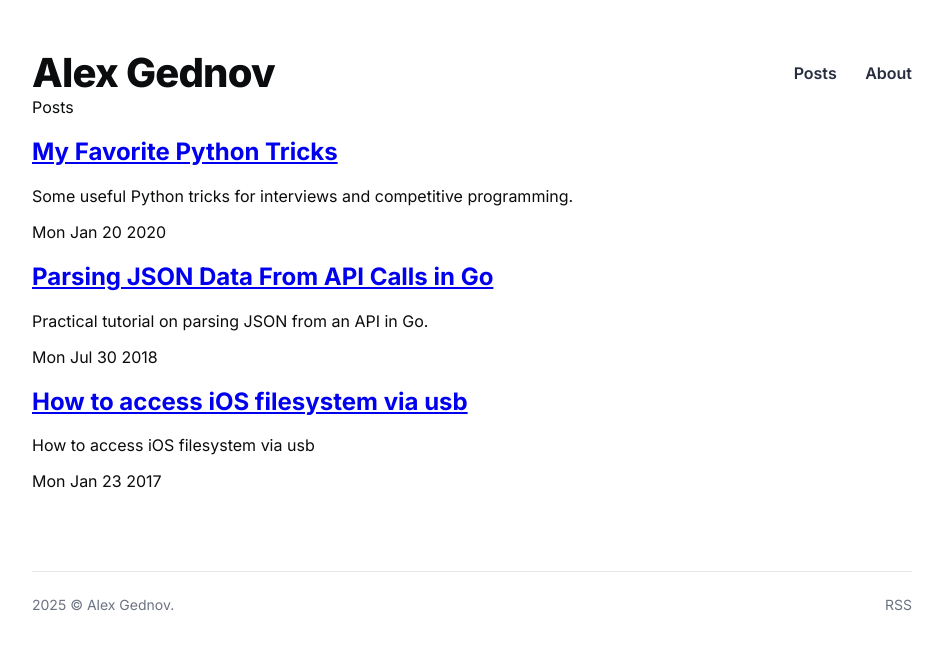
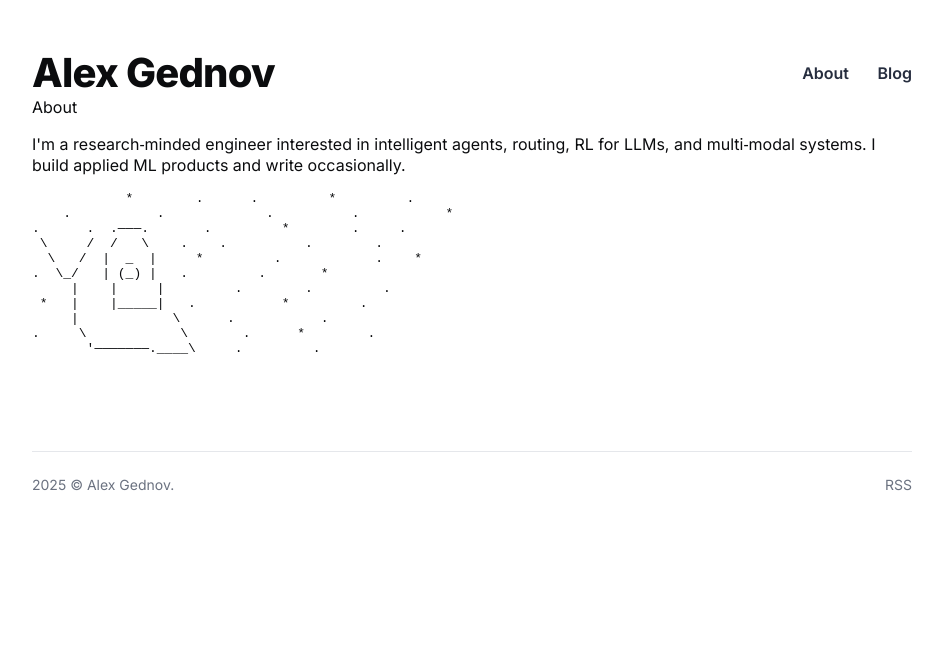
Before and after one commit to aeged/aeged.github.io, an Astro site: page / in a window 1280 px wide. Shown: the whole page, without its empty margins (168-1111 px from the left). Built offline with nearby package versions, Linux system fonts and the light colour scheme; Astro itself is replaced by a stand-in of ours.

Commit message:
Reorder nav to About then Blog; make About the homepage; add /blog index and rename Posts to Blog throughout.

```diff
--- a/src/layouts/MinimalLayout.astro
+++ b/src/layouts/MinimalLayout.astro
@@ -67,8 +67,8 @@ const { title = 'Home', description = 'Personal site & blog' } = Astro.props;
       <header>
         <div class="brand">Alex Gednov</div>
         <nav>
-          <a href="/" class="{Astro.url.pathname === '/' ? 'active' : ''}">Posts</a>
-          <a href="/about" class="{Astro.url.pathname.startsWith('/about') ? 'active' : ''}">About</a>
+          <a href="/" class="{(Astro.url.pathname === '/' || Astro.url.pathname.startsWith('/about')) ? 'active' : ''}">About</a>
+          <a href="/blog" class="{Astro.url.pathname.startsWith('/blog') ? 'active' : ''}">Blog</a>
         </nav>
       </header>
       <main>
--- a/src/pages/index.astro
+++ b/src/pages/index.astro
@@ -1,17 +1,19 @@
 ---
 import MinimalLayout from "../layouts/MinimalLayout.astro";
-import { getCollection, type CollectionEntry } from 'astro:content';
-const posts = (await getCollection('blog')).sort((a: CollectionEntry<'blog'>, b: CollectionEntry<'blog'>) => b.data.date.valueOf() - a.data.date.valueOf());
 ---
-<MinimalLayout title="Home">
-  <div class="title">Posts</div>
-  <div class="post-list">
-    {posts.map(({ slug, data }) => (
-      <div class="post">
-        <h2><a href={`/blog/${slug}/`}>{data.title}</a></h2>
-        <p>{data.description}</p>
-        <div class="date">{new Date(data.date).toDateString()}</div>
-      </div>
-    ))}
-  </div>
+<MinimalLayout title="About">
+  <div class="title">About</div>
+  <p class="lede">I'm a research‑minded engineer interested in intelligent agents, routing, RL for LLMs, and multi‑modal systems. I build applied ML products and write occasionally.</p>
+  <pre class="card">            *        .      .         *         .
+    .           .             .          .           *
+.      .  .———.       .         *        .     .
+ \     /  /   \    .    .          .        .
+  \   /  |  _  |     *         .            .    *
+.  \_/   | (_) |   .         .       *
+     |    |     |         .        .         .
+ *   |    |_____|   .           *         .
+     |            \      .           .
+.     \            \       .      *        .
+       '———————.____\     .         .
+  </pre>
 </MinimalLayout>
```
Also changed, not shown: src/pages/blog/index.astro (added, +17 -0 lines).
